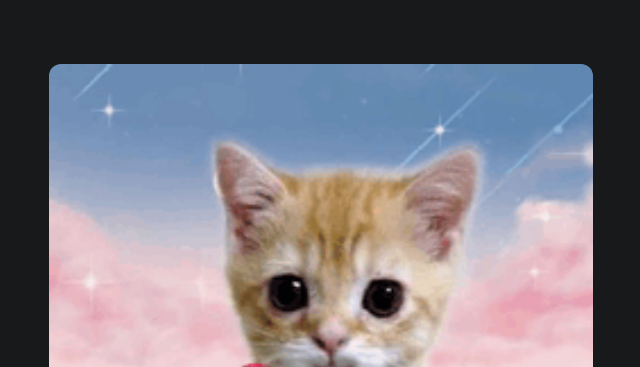
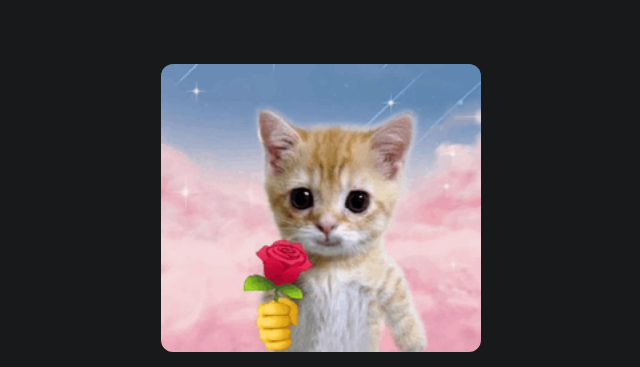
Before and after one commit to george-593/vday, a plain HTML site: page index.html in a window 1280 px wide. Shown: the top 367 px of the page, without its empty margins (319-959 px from the left). Drawn offline with Linux system fonts and the light colour scheme.

Commit message:
change image size on desktop

```diff
--- a/index.html
+++ b/index.html
@@ -21,7 +21,7 @@
 				src="assets/catflower.jpg"
 				alt=""
 				id="image"
-				class="rounded-xl w-[85%]"
+				class="rounded-xl w-[85%] md:w-[50%]"
 			/>
 			<h1
 				class="text-pink-600 font-cursive text-5xl mt-8 text-center"
```
Also changed, not shown: css/output.css.
